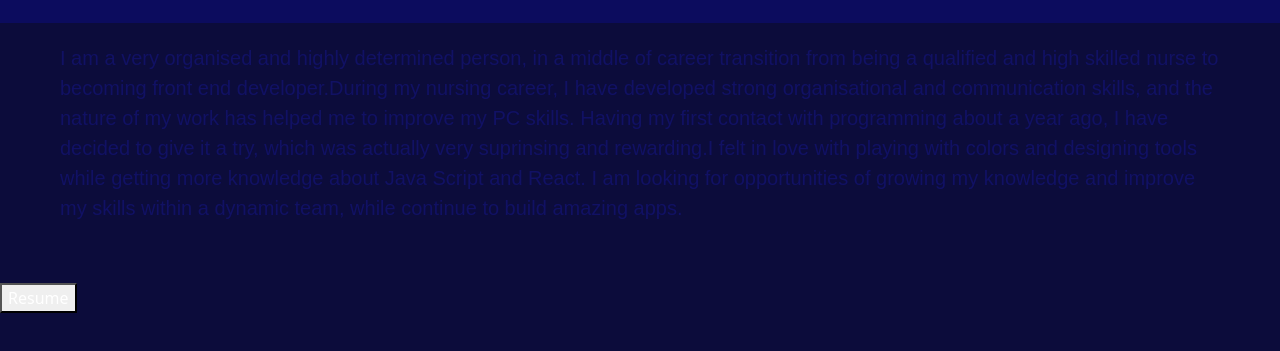
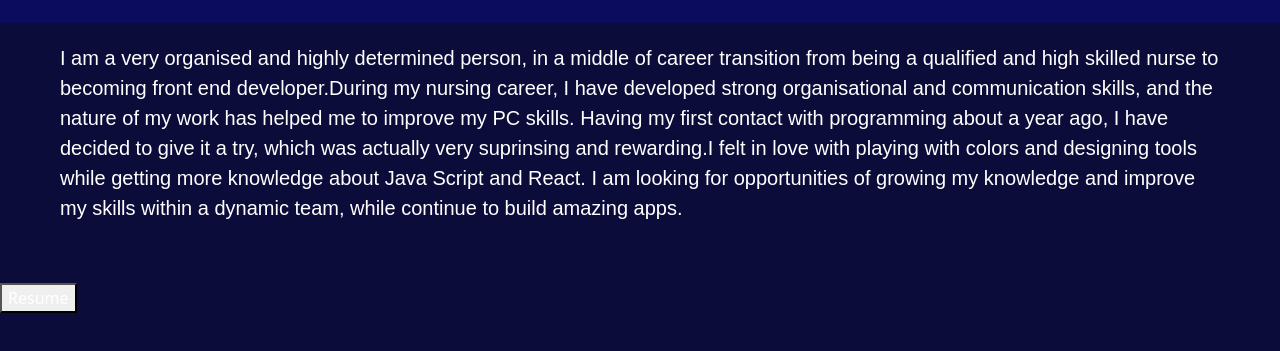
Before and after one commit to EduardMat/MyPortfolio, a plain HTML site: page aboutMe.html in a window 1280 px wide. Shown: the part 187-538 px from the top of the page. Drawn offline with nearby package versions, Linux system fonts and the light colour scheme.

Commit message:
Update style.css

```diff
--- a/src/style.css
+++ b/src/style.css
@@ -162,7 +162,7 @@ img:hover {
 .about {
   padding: 30px;
   margin: 30px;
-  color: #111164;
+  color: white;
   font-size: 20px;
   font-family: Arial, Helvetica, sans-serif;
 }
```
